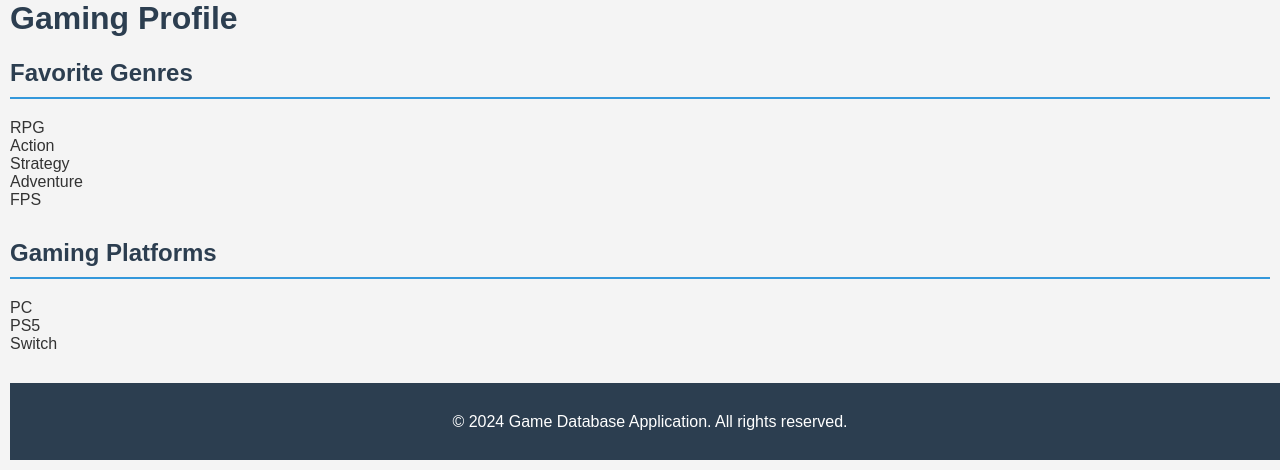
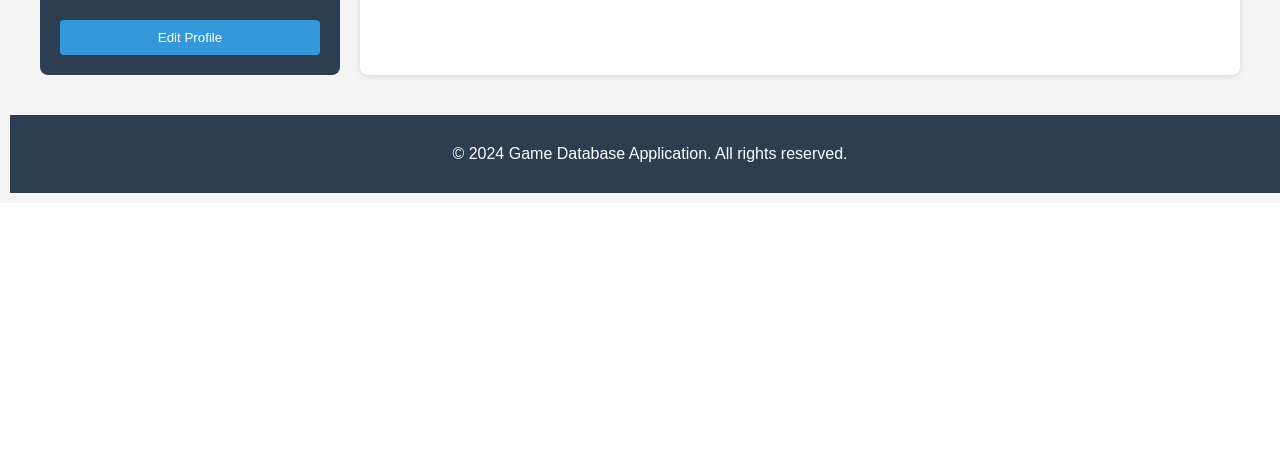
Before and after one commit to BachChiu/Game_Nexus_Database, a PHP site: page /profile.html in a window 1280 px wide. Shown: the part 689-1159 px from the top of the page. After the commit the page ends 882 px from the top, so only its background shows below. Run offline with PHP 8.4, Linux system fonts and the light colour scheme.

Commit message:
Update styles.css

```diff
--- a/styles.css
+++ b/styles.css
@@ -1,5 +1,3 @@
-/* styles.css */
-
 /* Global Styles */
 body {
     font-family: Arial, sans-serif;
@@ -8,20 +6,16 @@ body {
     background-color: #f4f4f4;
     color: #333;
 }
-
 h1, h2 {
     color: #2c3e50;
 }
-
 a {
     text-decoration: none;
     color: #2980b9;
 }
-
 a:hover {
     color: #3498db;
 }
-
 /* Navigation Bar */
 nav {
     background-color: #2c3e50;
@@ -30,27 +24,22 @@ nav {
     position: sticky;
     top: 0;
 }
-
 nav ul {
     list-style: none;
     margin: 0;
     padding: 0;
 }
-
 nav ul li {
     display: inline;
     margin-right: 15px;
 }
-
 nav ul li a {
     color: white;
     font-weight: bold;
 }
-
 nav ul li a:hover {
     color: #ecf0f1;
 }
-
 /* Main Section */
 main {
     padding: 20px;
@@ -60,21 +49,17 @@ main {
     border-radius: 8px;
     box-shadow: 0 2px 5px rgba(0, 0, 0, 0.1);
 }
-
 section {
     margin-bottom: 30px;
 }
-
 h2 {
     border-bottom: 2px solid #3498db;
     padding-bottom: 10px;
     margin-bottom: 20px;
 }
-
 p {
     line-height: 1.6;
 }
-
 /* Form Styles */
 form {
     display: flex;
@@ -82,19 +67,16 @@ form {
     max-width: 600px;
     margin: 0 auto;
 }
-
 label {
     margin-bottom: 5px;
     font-weight: bold;
 }
-
 input, select {
     padding: 10px;
     margin-bottom: 15px;
     border: 1px solid #ccc;
     border-radius: 4px;
 }
-
 button {
     padding: 10px 15px;
     background-color: #3498db;
@@ -103,24 +85,20 @@ button {
     border-radius: 4px;
     cursor: pointer;
 }
-
 button:hover {
     background-color: #2980b9;
 }
-
 /* Game List and Recommendations */
 ul {
     list-style: none;
     padding: 0;
 }
-
 ul li {
     padding: 10px;
     background-color: #00ccff;
     margin-bottom: 10px;
     border-radius: 4px;
 }
-
 #clearListBtn {
     background-color: #e74c3c;
     padding: 10px 15px;
@@ -129,11 +107,9 @@ ul li {
     border-radius: 4px;
     cursor: pointer;
 }
-
 #clearListBtn:hover {
     background-color: #c0392b;
 }
-
 /* Footer */
 footer {
     text-align: center;
@@ -143,3 +119,97 @@ footer {
     bottom: 0;
     width: 100%;
 }
+
+/* Profile Page Specific Styles */
+.profile-container {
+    display: grid;
+    grid-template-columns: 300px 1fr;
+    gap: 20px;
+    max-width: 1200px;
+    margin: 20px auto;
+    padding: 20px;
+}
+
+.profile-sidebar {
+    background-color: #2c3e50;
+    padding: 20px;
+    border-radius: 8px;
+    color: white;
+    height: fit-content;
+}
+
+.profile-avatar {
+    width: 150px;
+    height: 150px;
+    border-radius: 50%;
+    margin: 0 auto 20px;
+    display: block;
+    background-color: #3498db;
+    padding: 5px;
+    border: 3px solid #3498db;
+}
+
+.gaming-stats {
+    background-color: #34495e;
+    padding: 15px;
+    border-radius: 6px;
+    margin-top: 20px;
+}
+
+.stat-item {
+    display: flex;
+    justify-content: space-between;
+    margin: 10px 0;
+    padding: 5px 0;
+    border-bottom: 1px solid #456789;
+}
+
+.main-content {
+    background-color: white;
+    padding: 25px;
+    border-radius: 8px;
+    box-shadow: 0 2px 5px rgba(0, 0, 0, 0.1);
+}
+
+.game-preferences {
+    display: grid;
+    grid-template-columns: repeat(auto-fill, minmax(150px, 1fr));
+    gap: 10px;
+    margin: 20px 0;
+}
+
+.preference-tag {
+    background-color: #3498db;
+    color: white;
+    padding: 8px 15px;
+    border-radius: 20px;
+    text-align: center;
+    font-size: 0.9em;
+}
+
+.edit-profile-btn {
+    width: 100%;
+    margin-top: 20px;
+    background-color: #3498db;
+    color: white;
+    border: none;
+    padding: 10px;
+    border-radius: 4px;
+    cursor: pointer;
+    transition: background-color 0.3s;
+}
+
+.edit-profile-btn:hover {
+    background-color: #2980b9;
+}
+
+/* Responsive Design for Profile Page */
+@media (max-width: 768px) {
+    .profile-container {
+        grid-template-columns: 1fr;
+    }
+
+    .profile-sidebar {
+        margin-bottom: 20px;
+    }
+}
```
